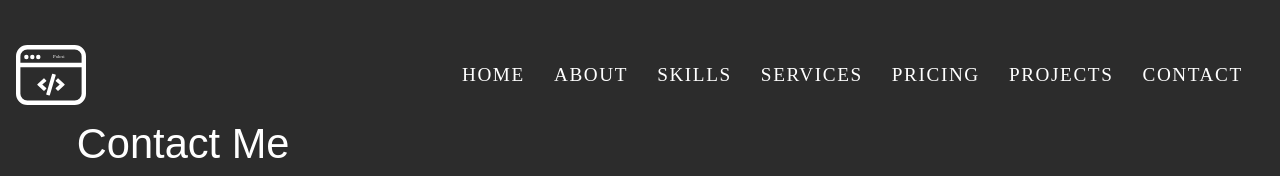
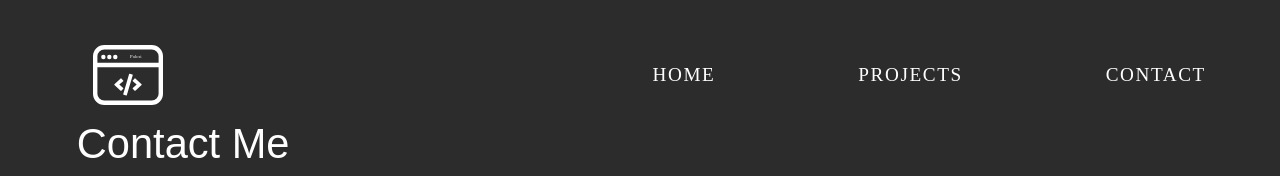
Before and after one commit to Polcsi/my-portfolio-with-react, a React (Create React App) app: page /contact in a window 1280 px wide. Shown: the top 176 px of the page. Built offline with nearby package versions, Linux system fonts and the light colour scheme.

Commit message:
navbar change with huge bug

```diff
--- a/src/App.js
+++ b/src/App.js
@@ -8,7 +8,6 @@ import Project from "./pages/Project";
 import Error from "./pages/Error";
 
 // import components
-import Navbar from "./components/Navbar";
 import Footer from "./components/Footer";
 import ScrollToTop from "./components/ScrollToTop";
 
@@ -17,7 +16,6 @@ function App() {
     <div>
       <Router>
         <ScrollToTop>
-          <Navbar />
           <Routes>
             <Route path="/" element={<Home />}></Route>
             <Route path="/contact" element={<Contact />}></Route>
--- a/src/components/FeaturedProjects.js
+++ b/src/components/FeaturedProjects.js
@@ -4,10 +4,7 @@ import ProjectList from "./ProjectList";
 
 const FeaturedProjects = () => {
   return (
-    <section
-      className="featured-projects-section section"
-      name="featured-projects"
-    >
+    <section className="featured-projects-section section" name="projects">
       <div className="featured-projects-header">
         <h1>featured projects</h1>
         <p>
@@ -24,7 +21,7 @@ const FeaturedProjects = () => {
         </Link>
       </div>
       <div className="featured-project-list">
-        <ProjectList amount={6} />
+        <ProjectList amount={6} filter={false} />
       </div>
       <div className="work-together-card">
         <h1>let's work together on your next project</h1>
--- a/src/components/Hero.js
+++ b/src/components/Hero.js
@@ -57,7 +57,7 @@ const Hero = () => {
   }, []);
 
   return (
-    <div className="hero-container">
+    <div className="hero-container" name="home">
       <div className="hero-overlay"></div>
       <div className="hero-grid">
         <div className="hero-header">
--- a/src/components/NavLinks.js
+++ b/src/components/NavLinks.js
@@ -1,22 +1,21 @@
 import React from "react";
 import { Link as ScrollLink } from "react-scroll";
 import { Link } from "react-router-dom";
-import { links } from "../data";
 
-const NavLinks = ({ setShowLinks }) => {
-  return links.map((link) => {
-    const { id, url, text, type } = link;
+const NavLinks = ({ setShowLinks, links }) => {
+  return links.map((link, index) => {
+    const { url, title, type } = link;
     if (type === "route") {
       return (
-        <li key={id} onClick={() => setShowLinks(false)}>
-          <Link to={url}>{text}</Link>
+        <li key={index} onClick={() => setShowLinks(false)}>
+          <Link to={url}>{title}</Link>
         </li>
       );
     } else {
       return (
-        <li key={id}>
+        <li key={index}>
           <ScrollLink
-            to={url}
+            to={title}
             spy={true}
             smooth={true}
             offset={-50}
@@ -26,7 +25,7 @@ const NavLinks = ({ setShowLinks }) => {
             onClick={() => setShowLinks(false)}
             style={{ cursor: "pointer" }}
           >
-            {text}
+            {title}
           </ScrollLink>
         </li>
       );
--- a/src/components/Navbar.js
+++ b/src/components/Navbar.js
@@ -16,7 +16,7 @@ function debounce(fn, ms) {
   };
 }
 
-const Navbar = () => {
+const Navbar = ({ links }) => {
   const [showLinks, setShowLinks] = useState(false);
   const [scroll, setScroll] = useState(false);
   const linksContainerRef = useRef(null);
@@ -84,7 +84,7 @@ const Navbar = () => {
             </button>
           </div>
           <ul className="links" ref={linksRef}>
-            <NavLinks setShowLinks={setShowLinks} />
+            <NavLinks setShowLinks={setShowLinks} links={links} />
           </ul>
           <ul className="social-icons">
             {social.map((item) => {
--- a/src/components/ProjectList.js
+++ b/src/components/ProjectList.js
@@ -3,10 +3,10 @@ import { Link } from "react-router-dom";
 import { useGlobalContext } from "../context";
 import { FaArrowRight } from "react-icons/fa";
 
-const ProjectList = ({ amount }) => {
-  const { allProjects } = useGlobalContext();
+const ProjectList = ({ amount, filter }) => {
+  const { allProjects, projects } = useGlobalContext();
 
-  return allProjects.slice(0, amount).map((project) => {
+  return (filter ? allProjects : projects).slice(0, amount).map((project) => {
     const { id, title, cover } = project;
     return (
       <article key={id}>
--- a/src/context.js
+++ b/src/context.js
@@ -6,6 +6,7 @@ const AppContext = React.createContext();
 const AppProvider = ({ children }) => {
   const [allProjects, setAllProjects] = useState(projects);
   const [amount, setAmount] = useState(9);
+  const [active, setActive] = useState("all");
   const allCategories = [
     "all",
     ...new Set(allProjects.map((category) => category.category)),
@@ -38,6 +39,9 @@ const AppProvider = ({ children }) => {
         filterProjects,
         amount,
         setAmount,
+        active,
+        setActive,
+        projects,
       }}
     >
       {children}
--- a/src/data.js
+++ b/src/data.js
@@ -50,6 +50,12 @@ export const links = [
     type: "route",
     url: "/contact",
     text: "contact",
+  },
+  {
+    id: 8,
+    type: "scroll",
+    url: "home",
+    text: "home",
   },
 ];
 
--- a/src/pages/Contact.js
+++ b/src/pages/Contact.js
@@ -3,6 +3,7 @@ import "../css/contact.css";
 import Alert from "../components/Alert";
 import axios from "axios";
 import loadingIcon from "../icons/loading-buffering.gif";
+import Navbar from "../components/Navbar";
 
 const Contact = () => {
   const [email, setEmail] = useState({
@@ -112,6 +113,13 @@ const Contact = () => {
 
   return (
     <div className="contact-page">
+      <Navbar
+        links={[
+          { title: "home", type: "route" },
+          { title: "projects", type: "route", url: "/projects" },
+          { title: "contact", type: "route", url: "/contact" },
+        ]}
+      />
       <div className="contact-title">
         <h1>contact me</h1>
         <p>
--- a/src/pages/Home.js
+++ b/src/pages/Home.js
@@ -5,10 +5,22 @@ import Skills from "../components/Skills";
 import Services from "../components/Services";
 import Pricing from "../components/Pricing";
 import FeaturedProjects from "../components/FeaturedProjects";
+import Navbar from "../components/Navbar";
 
 const Home = () => {
   return (
     <>
+      <Navbar
+        links={[
+          { title: "home", type: "scroll" },
+          { title: "about", type: "scroll" },
+          { title: "skills", type: "scroll" },
+          { title: "services", type: "scroll" },
+          { title: "pricing", type: "scroll" },
+          { title: "projects", type: "scroll" },
+          { title: "contact", type: "route", url: "/contact" },
+        ]}
+      />
       <Hero />
       <About />
       <Skills />
--- a/src/pages/Project.js
+++ b/src/pages/Project.js
@@ -2,6 +2,7 @@ import React from "react";
 import { useParams } from "react-router-dom";
 import { useGlobalContext } from "../context";
 import "../css/project.css";
+import Navbar from "../components/Navbar";
 
 const Project = () => {
   const { searchProject } = useGlobalContext();
--- a/src/pages/Projects.js
+++ b/src/pages/Projects.js
@@ -1,12 +1,19 @@
-import React, { useState } from "react";
+import React from "react";
 import { useGlobalContext } from "../context";
 import "../css/projects.css";
 import ProjectList from "../components/ProjectList";
+import Navbar from "../components/Navbar";
 
 const Projects = () => {
-  const { allProjects, categories, filterProjects, amount, setAmount } =
-    useGlobalContext();
-  const [active, setActive] = useState("all");
+  const {
+    allProjects,
+    categories,
+    filterProjects,
+    amount,
+    setAmount,
+    active,
+    setActive,
+  } = useGlobalContext();
 
   return (
     <section className="projects-page">
@@ -40,7 +47,7 @@ const Projects = () => {
         </div>
       </div>
       <div className="featured-project-list">
-        <ProjectList amount={amount} />
+        <ProjectList amount={amount} filter={true} />
       </div>
       <div className="load-more-container">
         {" "}
```
